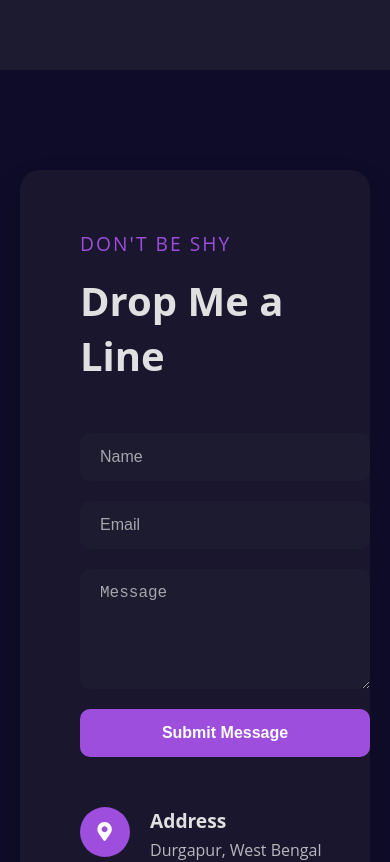
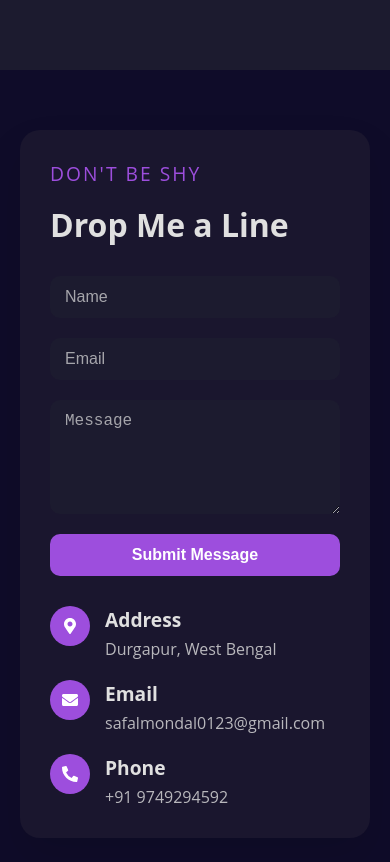
Before and after one commit to SAFAL-MONDAL/My-Portfolio, a React (Vite) app: page / in a window 390 px wide. Shown: the part 5420-6282 px from the top of the page. Built offline with nearby package versions, Linux system fonts and the light colour scheme.

Commit message:
Adjust Conatct page for Mobile screen

```diff
--- a/src/components/Contact.tsx
+++ b/src/components/Contact.tsx
@@ -120,10 +120,14 @@ const Contact = () => {
   );
 };
 
-// Styled Components
+// Styled Components with mobile responsiveness updates
 const ContactSection = styled.section`
   padding: 100px 0;
   background: ${({ theme }) => theme.body};
+
+  @media (max-width: 767px) {
+    padding: 60px 0;
+  }
 `;
 
 const ContactCard = styled.div`
@@ -131,6 +135,10 @@ const ContactCard = styled.div`
   border-radius: 20px;
   padding: 60px;
   box-shadow: 0 20px 40px rgba(0, 0, 0, 0.1);
+
+  @media (max-width: 767px) {
+    padding: 30px;
+  }
 `;
 
 const CardSubtitle = styled.p`
@@ -145,6 +153,11 @@ const CardTitle = styled.h2`
   font-size: 2.5rem;
   color: ${({ theme }) => theme.text};
   margin-bottom: 50px;
+
+  @media (max-width: 767px) {
+    font-size: 2rem;
+    margin-bottom: 30px;
+  }
 `;
 
 const ContactWrapper = styled.div`
@@ -154,6 +167,10 @@ const ContactWrapper = styled.div`
 
   @media (min-width: 992px) {
     grid-template-columns: 1fr 1fr;
+  }
+
+  @media (max-width: 767px) {
+    gap: 30px;
   }
 `;
 
@@ -175,6 +192,10 @@ const ContactInput = styled.input`
     color: ${({ theme }) => theme.text};
     opacity: 0.7;
   }
+
+  @media (max-width: 767px) {
+    padding: 12px 15px;
+  }
 `;
 
 const ContactTextArea = styled.textarea`
@@ -189,6 +210,10 @@ const ContactTextArea = styled.textarea`
   &::placeholder {
     color: ${({ theme }) => theme.text};
     opacity: 0.7;
+  }
+
+  @media (max-width: 767px) {
+    padding: 12px 15px;
   }
 `;
 
@@ -206,6 +231,10 @@ const SubmitButton = styled.button`
   &:hover {
     transform: translateY(-3px);
     box-shadow: 0 10px 20px rgba(0, 0, 0, 0.1);
+  }
+
+  @media (max-width: 767px) {
+    padding: 12px;
   }
 `;
 
@@ -227,12 +256,20 @@ const ContactInfo = styled.div`
   display: flex;
   flex-direction: column;
   gap: 30px;
+
+  @media (max-width: 767px) {
+    gap: 20px;
+  }
 `;
 
 const ContactItem = styled.div`
   display: flex;
   align-items: flex-start;
   gap: 20px;
+
+  @media (max-width: 767px) {
+    gap: 15px;
+  }
 `;
 
 const ContactIcon = styled.div`
@@ -246,6 +283,12 @@ const ContactIcon = styled.div`
   justify-content: center;
   font-size: 1.2rem;
   flex-shrink: 0;
+
+  @media (max-width: 767px) {
+    width: 40px;
+    height: 40px;
+    font-size: 1rem;
+  }
 `;
 
 const ContactItemTitle = styled.h3`
```
